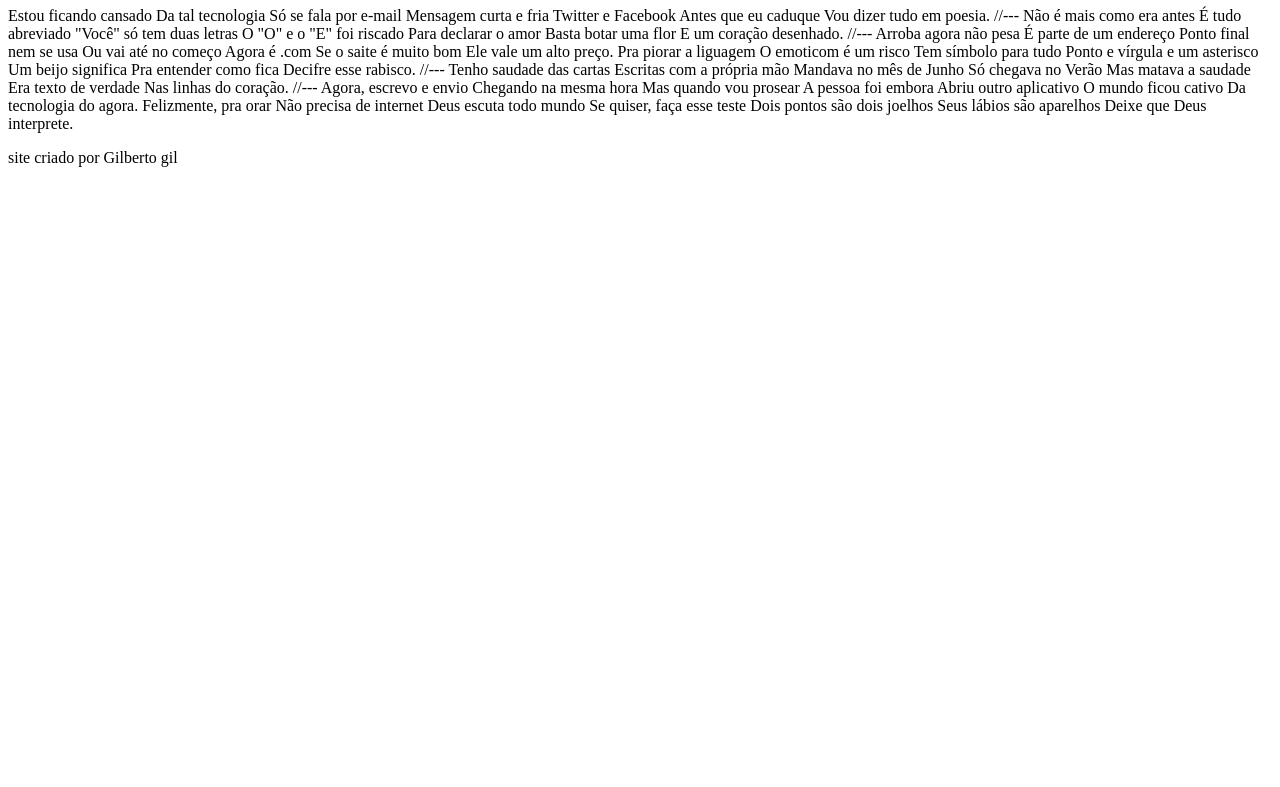
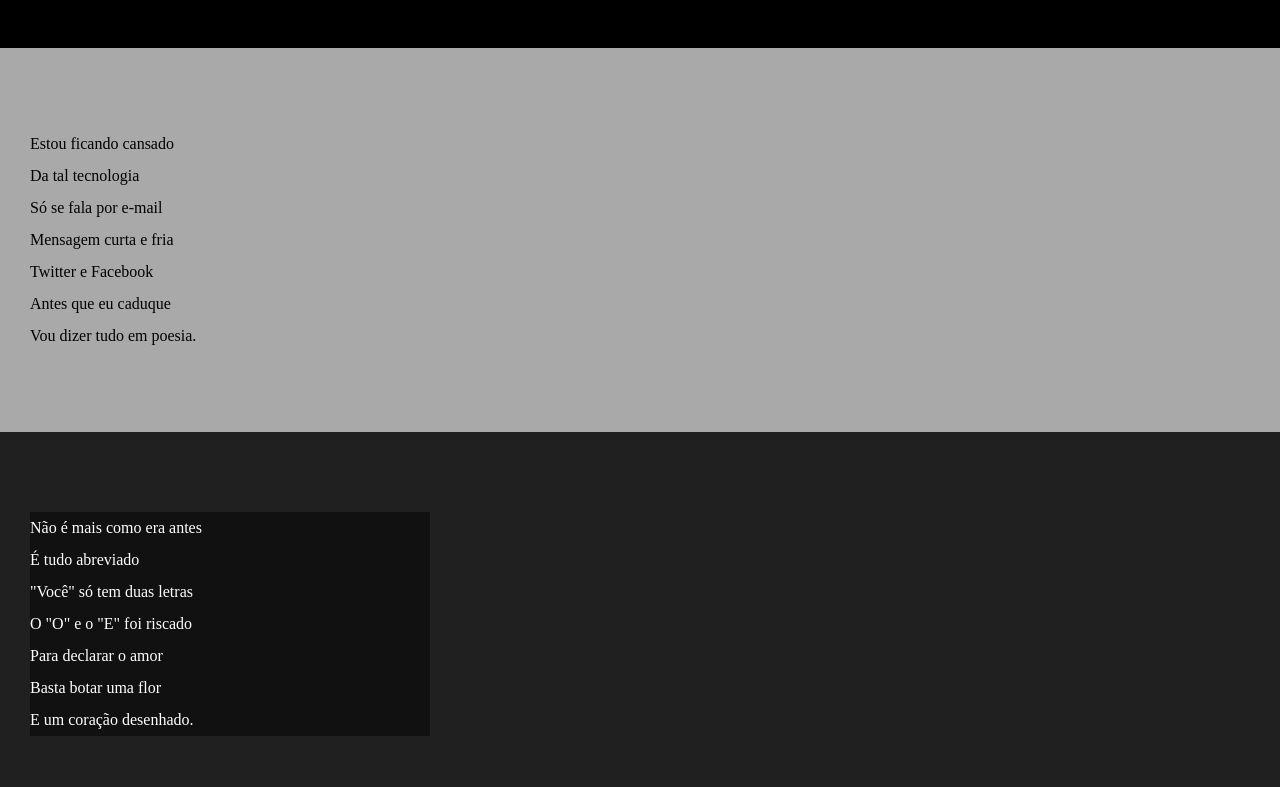
Before and after one commit to Gilbertogil1/html-css, a plain HTML site: page desafios/desafio012/index.html in a window 1280 px wide. Shown: the part 107-894 px from the top of the page. Before the commit the page ends 800 px from the top, so only its background shows below. Drawn offline with Linux system fonts and the light colour scheme.

Commit message:
atualizei os estilos e texto no projeto

```diff
--- /dev/null
+++ b/desafios/desafio012/estilo/style.css
@@ -0,0 +1,65 @@
+@charset "UTF-8";
+
+* {
+    margin: 0px;
+    padding: 0px;
+}
+
+html, body {
+    min-height: 100vh;
+    background-color: darkgray;
+}
+
+header {
+    background-color: black;
+    color: white;
+    text-align: center;
+}
+
+header > h1 {
+    padding-top: 50px;
+    font-variant: small-caps;
+}
+
+header > p {
+    padding-bottom: 50px;
+}
+
+a {
+    color: white;
+    text-decoration: none;
+    font-weight: bolder;
+}
+
+a:hover {
+    text-decoration: underline;
+}
+
+section {
+    padding-top: 10vh;
+    padding-bottom: 10vh;
+    line-height: 2em;
+    padding-left: 30px;
+}
+
+section.normal {
+    background-color: white;
+    color: black;
+}
+
+section.image {
+    background-color: rgb(32, 32, 32);
+    color: white;
+}
+
+section.image > p {
+    width: 400px;
+    background-color: rgba(0, 0, 0, 0.466);
+}
+
+footer {
+    background-color: black;
+    color: white;
+    text-align: center;
+    padding: 10px;
+}
--- a/desafios/desafio012/index.html
+++ b/desafios/desafio012/index.html
@@ -4,75 +4,92 @@
     <meta charset="UTF-8">
     <meta name="viewport" content="width=device-width, initial-scale=1.0">
     <title>Projeto cordel moderno</title>
+    <link rel="stylesheet" href="estilo/style.css">
 </head>
 <body>
-    <h1>Cordel Moderno</h1>
-    <p>Por <a href="https://www.recantodasletras.com.br/poesias/3186743">Milton Duarte</a></p>
+    <header>
+        <h1>Cordel Moderno</h1>
+        <p>Por <a href="https://www.recantodasletras.com.br/poesias/3186743" target="_blank">Milton Duarte</a></p>
+    </header>
 
-    Estou ficando cansado
-    Da tal tecnologia
-    Só se fala por e-mail
-    Mensagem curta e fria
-    Twitter e Facebook
-    Antes que eu caduque
-    Vou dizer tudo em poesia.
+    <section class=""normal>
+        <p>
+            Estou ficando cansado <br>
+            Da tal tecnologia <br>
+            Só se fala por e-mail <br>
+            Mensagem curta e fria <br>
+            Twitter e Facebook <br>
+            Antes que eu caduque <br>
+            Vou dizer tudo em poesia.
+        </p>
+    </section>
 
-    //---
 
-    Não é mais como era antes
-    É tudo abreviado
-    "Você" só tem duas letras
-    O "O" e o "E" foi riscado
-    Para declarar o amor
-    Basta botar uma flor
-    E um coração desenhado.
+    <section class="image">
+        <p>
+            Não é mais como era antes <br>
+            É tudo abreviado <br>
+            "Você" só tem duas letras <br>
+            O "O" e o "E" foi riscado <br>
+            Para declarar o amor <br>
+            Basta botar uma flor <br>
+            E um coração desenhado.
+        </p>
+    </section>
 
-    //---
+    <section class="normal">
+        <p>
+            Arroba agora não pesa <br>
+            É parte de um endereço <br>
+            Ponto final nem se usa <br>
+            Ou vai até no começo <br>
+            Agora é .com <br>
+            Se o saite é muito bom <br>
+            Ele vale um alto preço.
+        </p>
 
-    Arroba agora não pesa
-    É parte de um endereço
-    Ponto final nem se usa
-    Ou vai até no começo
-    Agora é .com
-    Se o saite é muito bom
-    Ele vale um alto preço.
+        <p> Pra piorar a liguagem <br>
+            O emoticom é um risco <br>
+            Tem símbolo para tudo <br>
+            Ponto e vírgula e um asterisco <br>
+            Um beijo significa <br>
+            Pra entender como fica <br>
+            Decifre esse rabisco.
+        </p>
+    </section>
 
-    Pra piorar a liguagem
-    O emoticom é um risco
-    Tem símbolo para tudo
-    Ponto e vírgula e um asterisco
-    Um beijo significa
-    Pra entender como fica
-    Decifre esse rabisco.
+    <section class="image">
+        <p>
+            Tenho saudade das cartas <br>
+            Escritas com a própria mão <br>
+            Mandava no mês de Junho <br>
+            Só chegava no Verão <br>
+            Mas matava a saudade <br>
+            Era texto de verdade <br>
+            Nas linhas do coração.
+        </p>
+    </section>
 
-    //---
+    <section class="normal">
+        <p>
+            Agora, escrevo e envio <br>
+            Chegando na mesma hora <br>
+            Mas quando vou prosear <br>
+            A pessoa foi embora <br>
+            Abriu outro aplicativo <br>
+            O mundo ficou cativo <br>
+            Da tecnologia do agora. <br>
+        </p>
 
-    Tenho saudade das cartas
-    Escritas com a própria mão
-    Mandava no mês de Junho
-    Só chegava no Verão
-    Mas matava a saudade
-    Era texto de verdade
-    Nas linhas do coração.
+        <p>Felizmente, pra orar <br>
+            Não precisa de internet <br>
+            Deus escuta todo mundo <br>
+            Se quiser, faça esse teste <br>
+            Dois pontos são dois joelhos <br>
+            Seus lábios são aparelhos <br>
+            Deixe que Deus interprete.</p>
+    </section>
 
-    //---
-
-    Agora, escrevo e envio
-    Chegando na mesma hora
-    Mas quando vou prosear
-    A pessoa foi embora
-    Abriu outro aplicativo
-    O mundo ficou cativo
-    Da tecnologia do agora.
-
-    Felizmente, pra orar
-    Não precisa de internet
-    Deus escuta todo mundo
-    Se quiser, faça esse teste
-    Dois pontos são dois joelhos
-    Seus lábios são aparelhos
-    Deixe que Deus interprete.
-
-    <footer><p>site criado por Gilberto gil</p></footer>
+    <footer><p>site criado por <a href="https://github.com/Gilbertogil1" target="_blank">Gilberto gil</a></p></footer>
 </body>
 </html>
```
